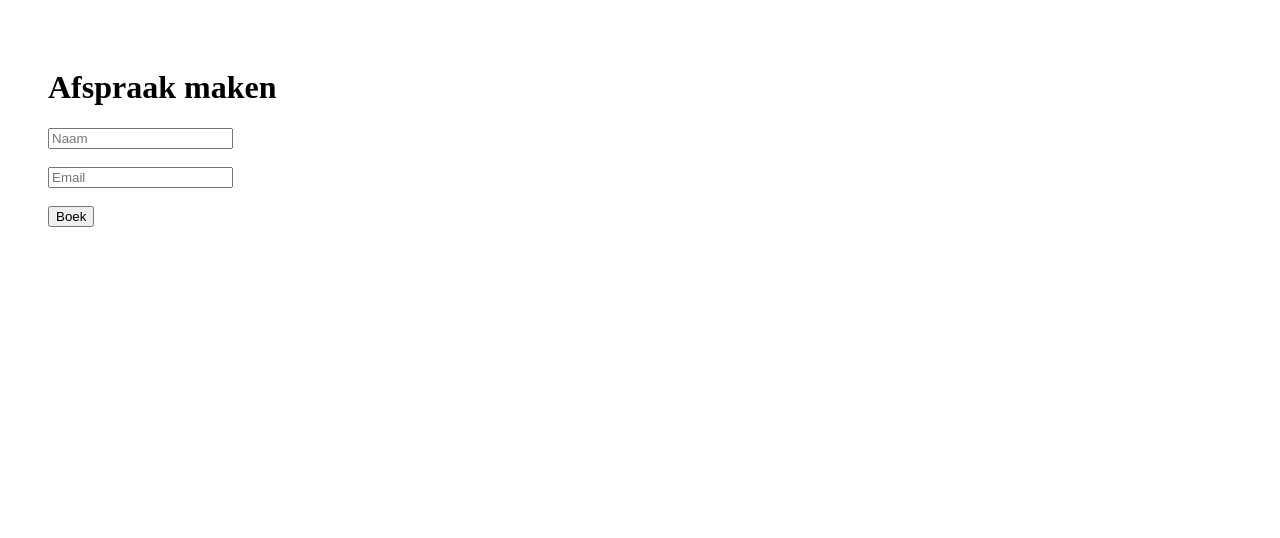
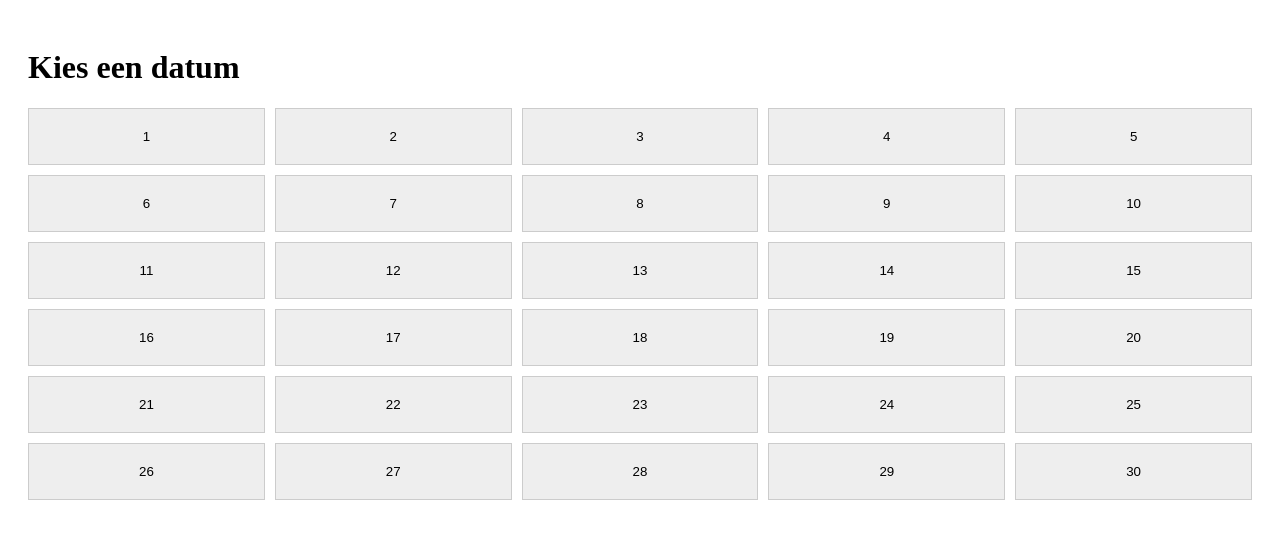
Before and after one commit to ElectroBillen/Electrobillenafspraak, a Next.js app: page / in a window 1280 px wide. Shown: the top 538 px of the page. Built offline with nearby package versions, Linux system fonts and the light colour scheme.

Commit message:
Refactor Home component to select booking date
Removed form for name and email input and replaced it with date selection buttons.

```diff
--- a/app/page.js
+++ b/app/page.js
@@ -1,41 +1,38 @@
 "use client";
 
-import { useState } from "react";
+import { useRouter } from "next/navigation";
 
 export default function Home() {
-  const [name, setName] = useState("");
-  const [email, setEmail] = useState("");
+  const router = useRouter();
 
-  async function handleSubmit(e) {
-    e.preventDefault();
-
-    await fetch("/api/book", {
-      method: "POST",
-      body: JSON.stringify({ name, email }),
-    });
-
-    alert("Afspraak aangevraagd!");
-  }
+  const days = Array.from({ length: 30 }, (_, i) => i + 1);
 
   return (
-    <main style={{ padding: 40 }}>
-      <h1>Afspraak maken</h1>
+    <div style={{ padding: 20 }}>
+      <h1>Kies een datum</h1>
 
-      <form onSubmit={handleSubmit}>
-        <input
-          placeholder="Naam"
-          value={name}
-          onChange={(e) => setName(e.target.value)}
-        />
-        <br /><br />
-        <input
-          placeholder="Email"
-          value={email}
-          onChange={(e) => setEmail(e.target.value)}
-        />
-        <br /><br />
-        <button type="submit">Boek</button>
-      </form>
-    </main>
+      <div
+        style={{
+          display: "grid",
+          gridTemplateColumns: "repeat(5, 1fr)",
+          gap: 10,
+        }}
+      >
+        {days.map((day) => (
+          <button
+            key={day}
+            onClick={() => router.push(`/book?day=${day}`)}
+            style={{
+              padding: 20,
+              background: "#eee",
+              border: "1px solid #ccc",
+              cursor: "pointer",
+            }}
+          >
+            {day}
+          </button>
+        ))}
+      </div>
+    </div>
   );
 }
```
